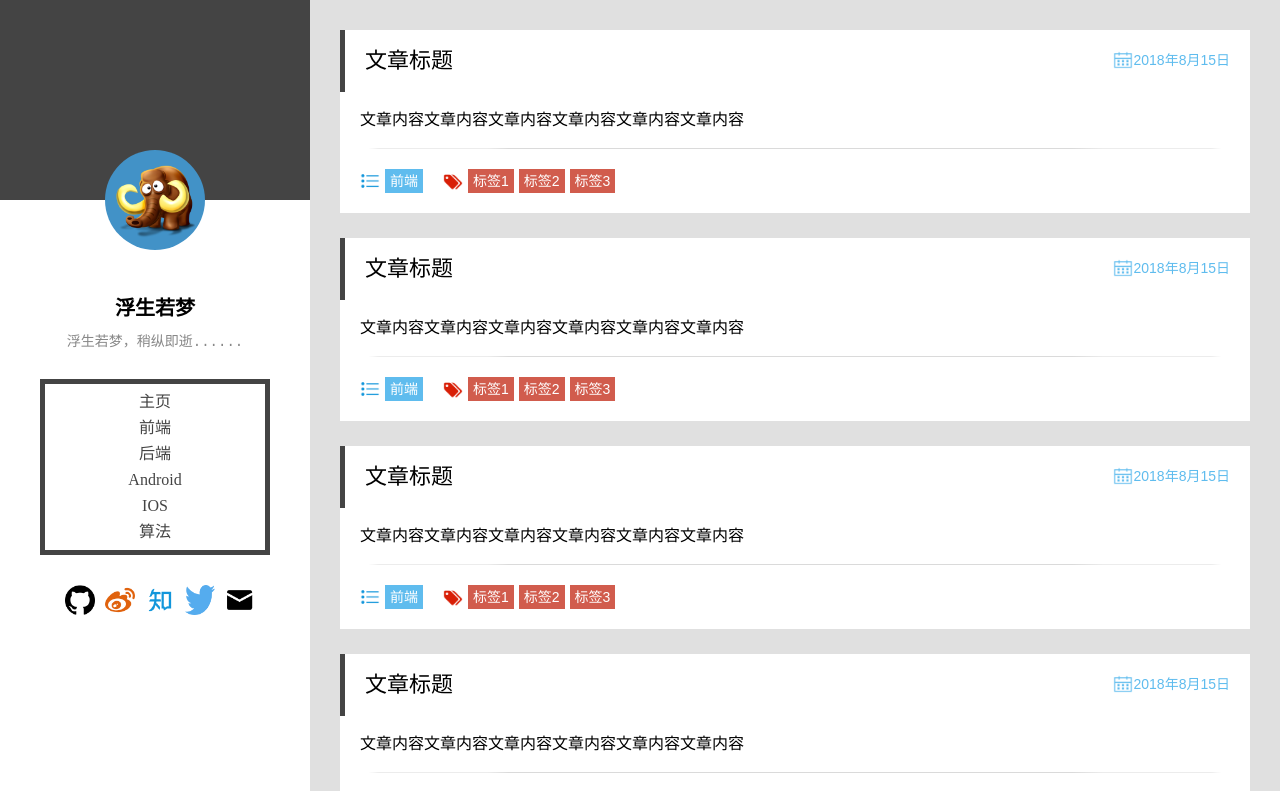
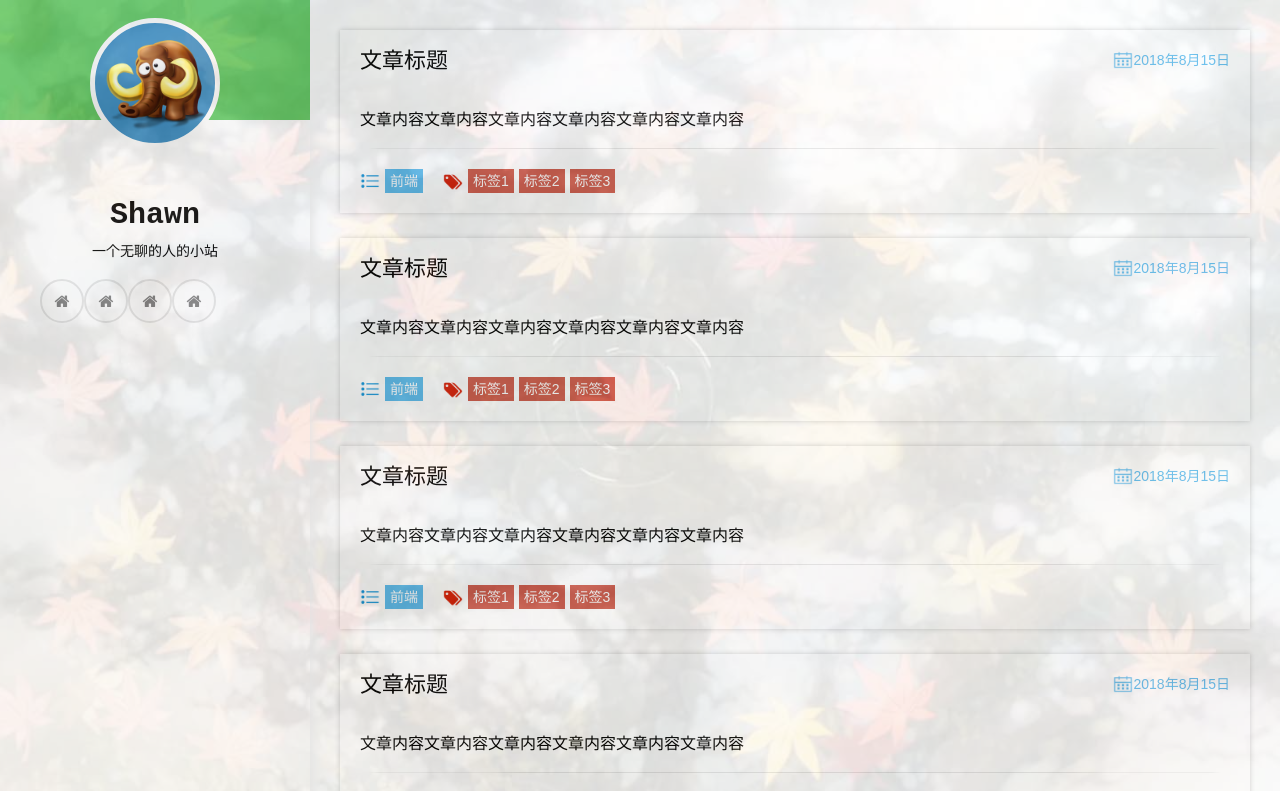
Before and after one commit to mnichangxin/blog-web, a Vue app: page / in a window 1280 px wide. Shown: the top 791 px of the page. Built offline with nearby package versions, Linux system fonts and the light colour scheme.

Commit message:
:lipstick: Update style

```diff
--- a/public/index.html
+++ b/public/index.html
@@ -4,6 +4,7 @@
         <meta charset="utf-8" />
         <meta name="viewport" content="width=device-width, initial-scale=1.0">
         <title>浮生若梦的小站</title>
+        <link href="//cdn.bootcss.com/font-awesome/4.6.3/css/font-awesome.min.css" rel="stylesheet" />
     </head>
     <body>
         <div id="app"></div>
--- a/src/pages/article/ArticleList.vue
+++ b/src/pages/article/ArticleList.vue
@@ -5,7 +5,9 @@
             :key="index"
             :article="article">
             <div class="article-top">
-                <div class="article-title">{{ article.title }}</div>
+                <div class="article-title">
+                    <a>{{ article.title }}</a>
+                </div>
                 <div class="article-date">
                     <img class="article-date-icon" v-bind:src="date_icon_src" />
                     <span class="article-date-text">{{ article.date }}</span>
--- a/src/pages/aside/Aside.vue
+++ b/src/pages/aside/Aside.vue
@@ -1,16 +1,30 @@
 <template>
-    <div class="aside nav">
+    <div class="aside">
         <div class="aside-top">
-            <div class="avatar">
-                <img v-bind:src="src_avatar" class="avatar-img" />
+            <div class="aside-avatar">
+                <img v-bind:src="src_avatar" class="aside-avatar-img" />
             </div>
         </div>
         <div class="aside-bottom">
             <ul class="aside-text">
-                <p class="nickname">浮生若梦</p>
-                <p class="feature">浮生若梦，稍纵即逝......</p>
+                <li class="aside-text-nickname">Shawn</li>
+                <li class="aside-text-feature">一个无聊的人的小站</li>
             </ul>
-            <ul class="aside-category">
+            <ul class="aside-menu">
+                <li>
+                    <a><i class="fa fa-home"></i></a>
+                </li>
+                <li>
+                    <a><i class="fa fa-home"></i></a>
+                </li>
+                <li>
+                    <a><i class="fa fa-home"></i></a>
+                </li>
+                <li>
+                    <a><i class="fa fa-home"></i></a>
+                </li>
+            </ul>
+            <!-- <ul class="aside-category">
                 <li class="aside-category-item" v-for="(item, index) in category" v-bind:key="index">{{ item }}</li>
             </ul>
             <ul class="aside-link">
@@ -19,7 +33,7 @@
                         <img class="aside-link-item-img" v-bind:src="item.src" />
                     </a>
                 </li>
-            </ul>
+            </ul> -->
         </div>
     </div>
 </template>
--- /dev/null
+++ b/src/styles/article/article.css
@@ -0,0 +1,99 @@
+/* article */
+.article-container {
+    position: relative;
+    padding: 30px;
+    min-height: 100%;
+    box-sizing: border-box;
+    font-family: Arial, Helvetica, sans-serif;
+    background-color: #ffffff;
+    opacity: .85;
+}
+.article-list {
+    padding-bottom: 30px;
+}
+.article {
+    margin-top: 25px;
+    background-color: #ffffff;
+    box-shadow: 0 0 5px #cecece;
+}
+.article:hover {
+    box-shadow: 0 0 10px #b3b3b3;
+}
+.article:first-child {
+    margin-top: 0;
+}
+.article-top {
+    padding: 20px;
+    overflow: hidden;
+}
+.article-top:hover {
+    border-left: 5px solid #444444;
+}
+.article-title {
+    float: left;
+    font-size: 22px;
+    color: #000000;
+    cursor: pointer;
+}
+.article-title:hover {
+    color: #8b7e7e;
+    transition: color .3s;
+}
+.article-date {
+    float: right;
+}
+.article-date-icon, .article-category-icon, .article-tag-icon {
+    width: 20px;
+    height: 20px;
+    vertical-align: middle;
+}
+.article-date-text, .article-category-text {
+    display: inline-block;
+    font-size: 14px;
+    vertical-align: middle;
+}
+.article-date-text {
+    color: #5fbcee;
+}
+.article-introduction {
+    padding: 20px 20px 0;
+}
+.article-introduction-split {
+    margin-top: 20px;
+    display: block;
+    border-radius: 50%;
+    border-top: 1px solid #e7e7e7;
+}
+.article-bottom {
+    padding: 20px;
+    overflow: hidden;
+}
+.article-category, .article-tags {
+    float: left;
+}
+.article-category-text {
+    margin-left: 5px;
+    padding: 5px;
+    background-color: #5fbcee;
+    color: #ffffff;
+    cursor: pointer;
+}
+.article-category-text:hover {
+    background-color: #1296db;
+}
+.article-tags {
+    margin-left: 20px;
+}
+.article-tag {
+    display: inline-block;
+    margin-left: 5px;
+    padding: 5px;
+    background-color: #d15c4d;
+    color: #ffffff;
+    font-size: 14px;
+    vertical-align: middle;
+    cursor: pointer;
+}
+.article-tag:hover {
+    background-color: #d81e06;
+}
--- /dev/null
+++ b/src/styles/aside/aside.css
@@ -0,0 +1,122 @@
+/* aside */
+.aside {
+    position: fixed;
+    left: 0;
+    top: 0;
+    width: 310px;
+    height: 100%;
+    box-shadow: 3px 2px 8px #444444;
+    background-color: #ffffff;
+    opacity: .85;
+}
+@keyframes rotation {
+    from {
+        transform: rotate(0deg);
+    }
+    to {
+        transform: rotate(360deg);
+    }
+}
+.aside-top {
+    position: relative;
+    z-index: 0;
+    height: 15%;
+    background: #66cc66;
+}
+.aside-avatar {
+    position: absolute;
+    z-index: 100;
+    left: 50%;
+    bottom: -50%;
+    width: 130px;
+    height: 130px;
+    margin-left: -65px;
+    margin-bottom: 32.5px;
+    padding: 10px;
+    box-sizing: border-box;
+    border: 5px solid #ffffff;
+    border-radius: 50%;
+    background-color: #4292c7;
+}
+.aside-avatar:hover {
+    animation: rotation 2s linear infinite;
+    cursor: pointer;
+}
+.aside-avatar-img {
+    width: 100%;
+    height: 100%;
+}
+.aside-bottom {
+    padding: 80px 40px 20px;
+}
+.aside-text-nickname, .aside-text-feature {
+    font-family: 'Courier New', Courier, monospace;
+    text-align: center;
+}
+.aside-text-nickname {
+    font-weight: bold;
+    font-size: 30px;
+}
+.aside-text-feature {
+    margin-top: 15px;
+    font-size: 14px;
+}
+.aside-menu {
+    margin-top: 20px;
+    width: 100%;
+}
+.aside-menu li {
+    display: inline-block;
+}
+.aside-menu i {
+    display: inline-block;
+    width: 40px;
+    height: 40px;
+    line-height: 40px;
+    text-align: center;
+    border: 2px solid rgba(0, 0, 0, .1);
+    border-radius: 50%;
+    color: rgba(0, 0, 0, .5);
+}
+
+
+
+/* .aside-category {
+    margin-top: 30px;
+    padding: 5px 0;
+    border: 5px solid #444444;
+}
+.aside-category-item {
+    padding: 5px 0;
+    color: #444;
+    text-align: center;
+    cursor: pointer;
+}
+.aside-category-item:hover {
+    color: #ffffff;
+    background-color: #444444;
+    transition: .2s ease;
+}
+.aside-link {
+    margin-top: 30px;
+    text-align: center;
+}
+.aside-link-item {
+    display: inline-block;
+    margin-left: 10px;
+    width: 30px;
+    height: 30px;
+    cursor: pointer;
+}
+.aside-link-item-src {
+    display: inline-block;
+    width: 100%;
+    height: 100%;
+}
+.aside-link-item-img {
+    width: 100%;
+    height: 100%;
+}
+.aside-bottom {
+    padding: 80px 40px 20px;
+} */
--- /dev/null
+++ b/src/styles/footer/footer.css
@@ -0,0 +1,13 @@
+/* footer */
+.footer {
+    padding-bottom: 20px;
+    position: absolute;
+    bottom: 0;
+    left: 0;
+    width: 100%;
+    text-align: center;
+    font-size: 16px;
+}
+.footer a {
+    color: #1296db;
+}
--- a/src/styles/max-screen.css
+++ b/src/styles/max-screen.css
@@ -4,10 +4,17 @@
  * adapt big screen
  */
 
+ @import url('aside/aside.css');
+ @import url('article/article.css');
+ @import url('footer/footer.css');
+
 /* html, body */
 html, body {
     height: 100%;
     background-color: #e0e0e0;
+    background-image: url('../assets/image/bg.jpg');
+    background-size: cover;
+    background-attachment: fixed;
 }
 /* container */
 .container {
@@ -15,201 +22,3 @@ html, body {
     padding-left: 310px;
     height: 100%;
 }
-/* aside */
-.aside {
-    position: fixed;
-    left: 0;
-    top: 0;
-    width: 310px;
-    height: 100%;
-    box-shadow: 0px 8px 0 #e6e6e6fd;
-    background-color: #fff;
-}
-@keyframes rotation {
-    from {
-        transform: rotate(0deg);
-    }
-    to {
-        transform: rotate(360deg);
-    }
-}
-.aside-top {
-    position: relative;
-    z-index: 0;
-    height: 25%;
-    background-color: #444444;
-}
-.avatar {
-    position: absolute;
-    z-index: 100;
-    left: 50%;
-    bottom: 0;
-    width: 100px;
-    height: 100px;
-    margin-left: -50px;
-    margin-bottom: -50px;
-    padding: 10px;
-    box-sizing: border-box;
-    border-radius: 50%;
-    background-color: #4292c7;
-}
-.avatar:hover {
-    animation: rotation 2s linear infinite;
-}
-.avatar-img {
-    width: 100%;
-    height: 100%;
-}
-.nickname, .feature {
-    font-family: 'Courier New', Courier, monospace;
-    text-align: center;
-}
-.nickname {
-    font-weight: bold;
-    font-size: 20px;
-}
-.feature {
-    margin-top: 15px;
-    font-size: 14px;
-    color: #888888;
-}
-.aside-category {
-    margin-top: 30px;
-    padding: 5px 0;
-    border: 5px solid #444;
-}
-.aside-category-item {
-    padding: 5px 0;
-    color: #444;
-    text-align: center;
-    cursor: pointer;
-}
-.aside-category-item:hover {
-    color: #ffffff;
-    background-color: #444;
-    transition: .2s ease;
-}
-.aside-link {
-    margin-top: 30px;
-    text-align: center;
-}
-.aside-link-item {
-    display: inline-block;
-    margin-left: 10px;
-    width: 30px;
-    height: 30px;
-    cursor: pointer;
-}
-.aside-link-item-src {
-    display: inline-block;
-    width: 100%;
-    height: 100%;
-}
-.aside-link-item-img {
-    width: 100%;
-    height: 100%;
-}
-.aside-bottom {
-    padding: 100px 40px 20px;
-}
-/* article */
-.article-container {
-    position: relative;
-    padding: 30px;
-    min-height: 100%;
-    box-sizing: border-box;
-    font-family: Arial, Helvetica, sans-serif;
-}
-.article-list {
-    padding-bottom: 30px;
-}
-.article {
-    margin-top: 25px;
-    background-color: #fff;
-}
-.article:hover {
-    box-shadow: 0 0 10px #c5c5c5;
-}
-.article:first-child {
-    margin-top: 0;
-}
-.article-top {
-    padding: 20px;
-    border-left: 5px solid #444444;
-    overflow: hidden;
-}
-.article-title {
-    float: left;
-    font-size: 22px;
-}
-.article-date {
-    float: right;
-}
-.article-date-icon, .article-category-icon, .article-tag-icon {
-    width: 20px;
-    height: 20px;
-    vertical-align: middle;
-}
-.article-date-text, .article-category-text {
-    display: inline-block;
-    font-size: 14px;
-    vertical-align: middle;
-}
-.article-date-text {
-    color: #5fbcee;
-}
-.article-introduction {
-    padding: 20px 20px 0;
-}
-.article-introduction-split {
-    margin-top: 20px;
-    display: block;
-    border-radius: 50%;
-    border-top: 1px solid #dadada;
-}
-.article-bottom {
-    padding: 20px;
-    overflow: hidden;
-}
-.article-category, .article-tags {
-    float: left;
-}
-.article-category-text {
-    margin-left: 5px;
-    padding: 5px;
-    background-color: #5fbcee;
-    color: #fff;
-    cursor: pointer;
-}
-.article-category-text:hover {
-    background-color: #1296db;
-}
-.article-tags {
-    margin-left: 20px;
-}
-.article-tag {
-    display: inline-block;
-    margin-left: 5px;
-    padding: 5px;
-    background-color: #d15c4d;
-    color: #fff;
-    font-size: 14px;
-    vertical-align: middle;
-    cursor: pointer;
-}
-.article-tag:hover {
-    background-color: #d81e06;
-}
-/* footer */
-.footer {
-    padding-bottom: 20px;
-    position: absolute;
-    bottom: 0;
-    left: 0;
-    width: 100%;
-    text-align: center;
-    font-size: 16px;
-}
-.footer a {
-    color: #1296db;
-}
--- a/src/styles/min-screen.css
+++ b/src/styles/min-screen.css
@@ -6,7 +6,6 @@
 /* container */
 .container {
     position: relative;
-    /* padding-left: 300px; */
     height: 100%;
     background-color: #e0e0e0;
     overflow: hidden;
@@ -16,9 +15,7 @@
     position: absolute;
     left: 0;
     top: 0;
-    /* width: 300px; */
     width: 100%;
-    /* height: 100%; */
     box-shadow: 0px 8px 0 #e6e6e6fd;
     background-color: #fff;
 }
@@ -33,7 +30,6 @@
 .aside-top {
     position: relative;
     z-index: 0;
-    /* height: 25%; */
     background-color: #444444;
 }
 /* .avatar {
```
Also changed, not shown: src/assets/image/bg-2.jpg (added), src/assets/image/bg.jpg (added).
